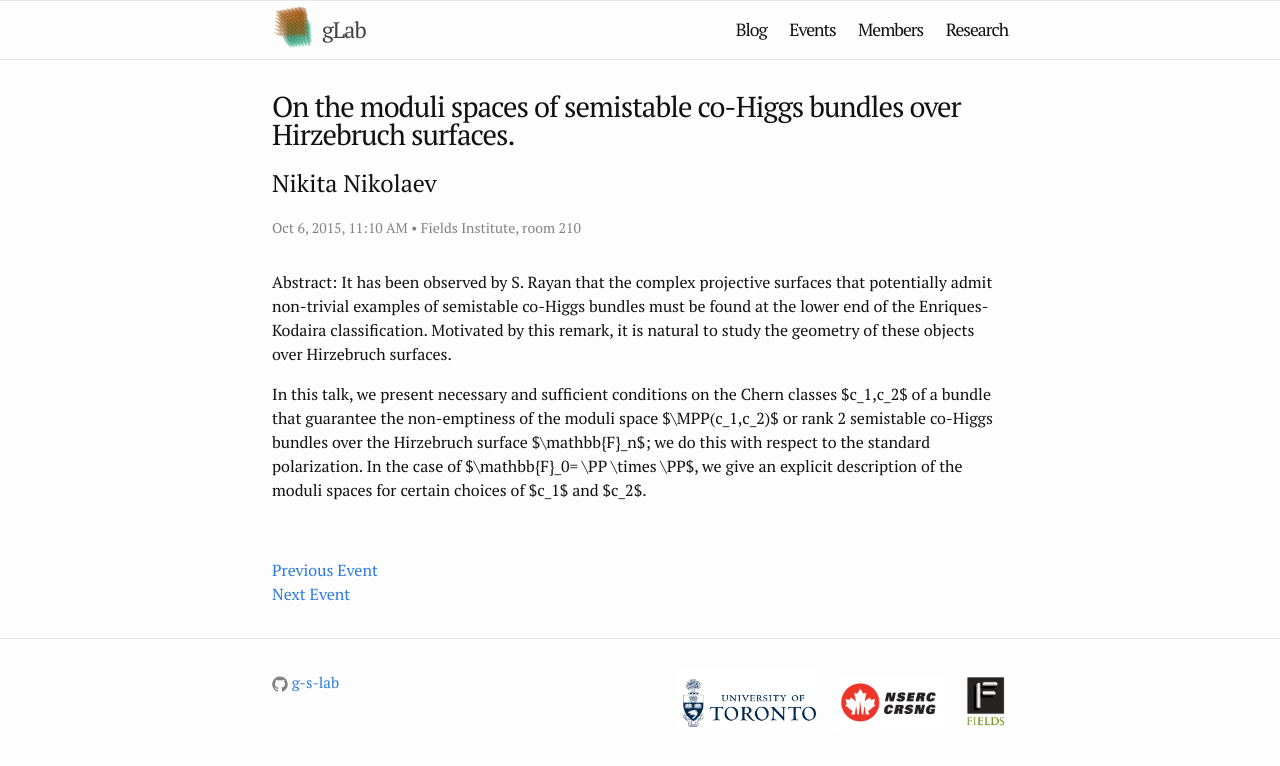
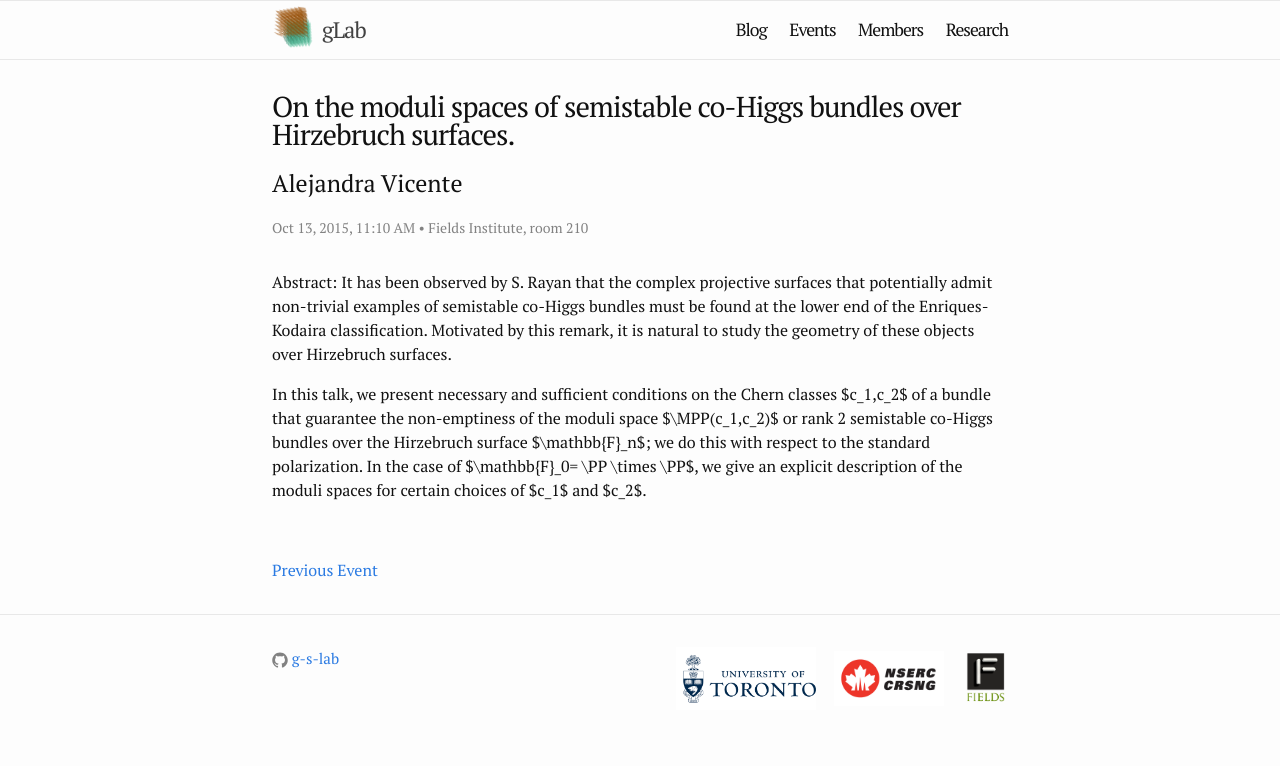
Before and after one commit to g-s-lab/glab, a Jekyll site: the page built from events/_posts/2015-10-13-Vicente.md, in a window 1280 px wide. Shown: the top 766 px of the page. Built offline with Jekyll 4.4.1, drawn with Linux system fonts in a browser that asks for light colours.

Commit message:
Update 2015-10-13-Vicente.md

```diff
--- a/events/_posts/2015-10-13-Vicente.md
+++ b/events/_posts/2015-10-13-Vicente.md
@@ -1,9 +1,9 @@
 ---
 layout: event
-name: Nikita Nikolaev
+name: Alejandra Vicente
 institution: University of Toronto
 title: "On the moduli spaces of semistable co-Higgs bundles over Hirzebruch surfaces."
-date: "2015-10-06 11:10"
+date: "2015-10-13 11:10"
 location: "Fields Institute, room 210"
 categories: talk
 videourl:
```
